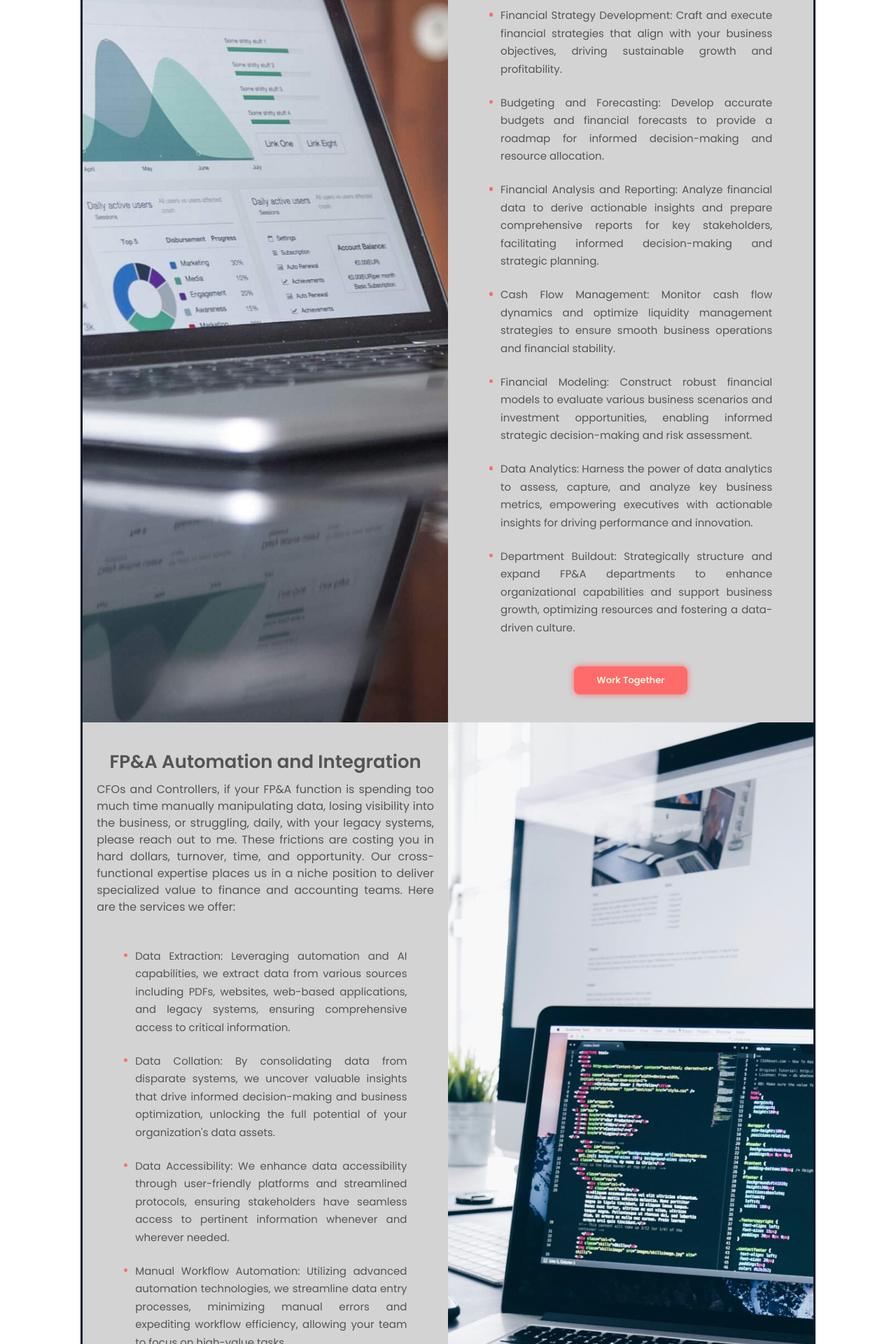
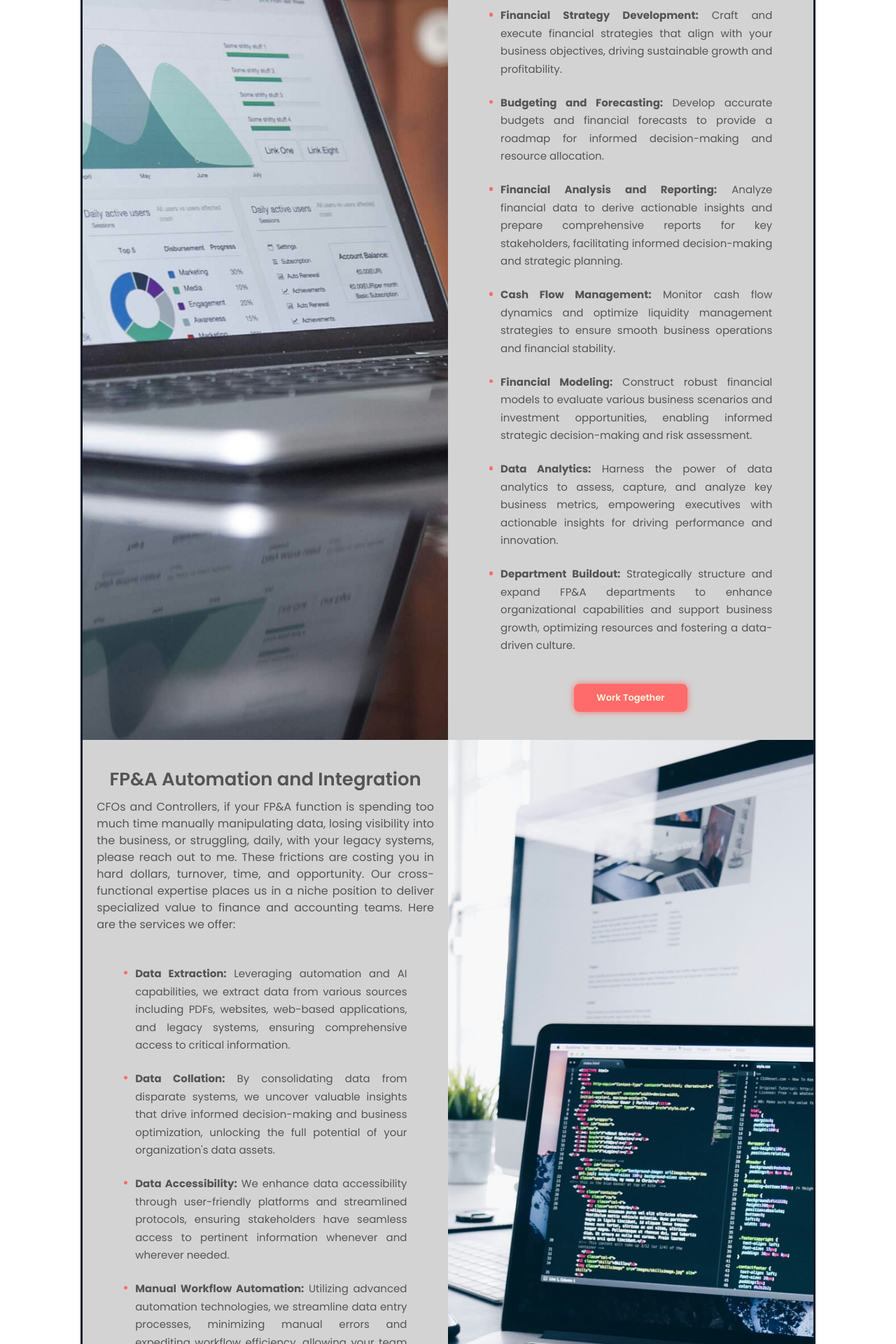
Before and after one commit to kylecburgoyneF9/business_website, a Vue app: page /consulting in a window 1280 px wide. Shown: the part 1640-3560 px from the top of the page at 70% size. Built offline with nearby package versions, Linux system fonts and the light colour scheme.

Commit message:
Update ConsultingView.vue

```diff
--- a/src/views/ConsultingView.vue
+++ b/src/views/ConsultingView.vue
@@ -46,22 +46,29 @@
                     <ul class="styled-list">
                         <li><strong>Bookkeeping:</strong> We will get your books where they need to be using the latest
                             AI accounting tools.</li>
-                        <li>Financial Strategy Development: Craft and execute financial strategies that align with your
+                        <li><strong>Financial Strategy Development:</strong> Craft and execute financial strategies that
+                            align with your
                             business objectives, driving sustainable growth and profitability.</li>
-                        <li>Budgeting and Forecasting: Develop accurate budgets and financial forecasts to provide a
+                        <li><strong>Budgeting and Forecasting:</strong> Develop accurate budgets and financial forecasts
+                            to provide a
                             roadmap for informed decision-making and resource allocation.</li>
-                        <li>Financial Analysis and Reporting: Analyze financial data to derive actionable insights and
+                        <li><strong>Financial Analysis and Reporting:</strong> Analyze financial data to derive
+                            actionable insights and
                             prepare comprehensive reports for key stakeholders, facilitating informed decision-making
                             and strategic planning.</li>
-                        <li>Cash Flow Management: Monitor cash flow dynamics and optimize liquidity management
+                        <li><strong>Cash Flow Management:</strong> Monitor cash flow dynamics and optimize liquidity
+                            management
                             strategies to ensure smooth business operations and financial stability.</li>
-                        <li>Financial Modeling: Construct robust financial models to evaluate various business scenarios
+                        <li><strong>Financial Modeling:</strong> Construct robust financial models to evaluate various
+                            business scenarios
                             and investment opportunities, enabling informed strategic decision-making and risk
                             assessment.</li>
-                        <li>Data Analytics: Harness the power of data analytics to assess, capture, and analyze key
+                        <li><strong>Data Analytics:</strong> Harness the power of data analytics to assess, capture, and
+                            analyze key
                             business metrics, empowering executives with actionable insights for driving performance and
                             innovation.</li>
-                        <li>Department Buildout: Strategically structure and expand FP&A departments to enhance
+                        <li><strong>Department Buildout:</strong> Strategically structure and expand FP&A departments to
+                            enhance
                             organizational capabilities and support business growth, optimizing resources and fostering
                             a data-driven culture.</li>
                     </ul>
@@ -80,20 +87,25 @@
                         opportunity. Our cross-functional expertise places us in a niche position to deliver specialized
                         value to finance and accounting teams. Here are the services we offer:</p>
                     <ul class="styled-list">
-                        <li>Data Extraction: Leveraging automation and AI capabilities, we extract data from various
+                        <li><strong>Data Extraction:</strong> Leveraging automation and AI capabilities, we extract data
+                            from various
                             sources including PDFs, websites, web-based applications, and legacy systems, ensuring
                             comprehensive access to critical information.</li>
-                        <li>Data Collation: By consolidating data from disparate systems, we uncover valuable insights
+                        <li><strong>Data Collation:</strong> By consolidating data from disparate systems, we uncover
+                            valuable insights
                             that drive informed decision-making and business optimization, unlocking the full potential
                             of your organization's data assets.</li>
-                        <li>Data Accessibility: We enhance data accessibility through user-friendly platforms and
+                        <li><strong>Data Accessibility:</strong> We enhance data accessibility through user-friendly
+                            platforms and
                             streamlined protocols, ensuring stakeholders have seamless access to pertinent information
                             whenever and wherever needed.</li>
-                        <li>Manual Workflow Automation: Utilizing advanced automation technologies, we streamline data
+                        <li><strong>Manual Workflow Automation:</strong> Utilizing advanced automation technologies, we
+                            streamline data
                             entry
                             processes, minimizing manual errors and expediting workflow efficiency, allowing your team
                             to focus on high-value tasks.</li>
-                        <li>Data Reporting: Our comprehensive reporting solutions encompass dynamic visualizations and
+                        <li><strong>Data Reporting:</strong> Our comprehensive reporting solutions encompass dynamic
+                            visualizations and
                             interactive dashboards, providing actionable insights and trends to guide strategic planning
                             and facilitate data-driven decision-making across your organization.</li>
                     </ul>
```
